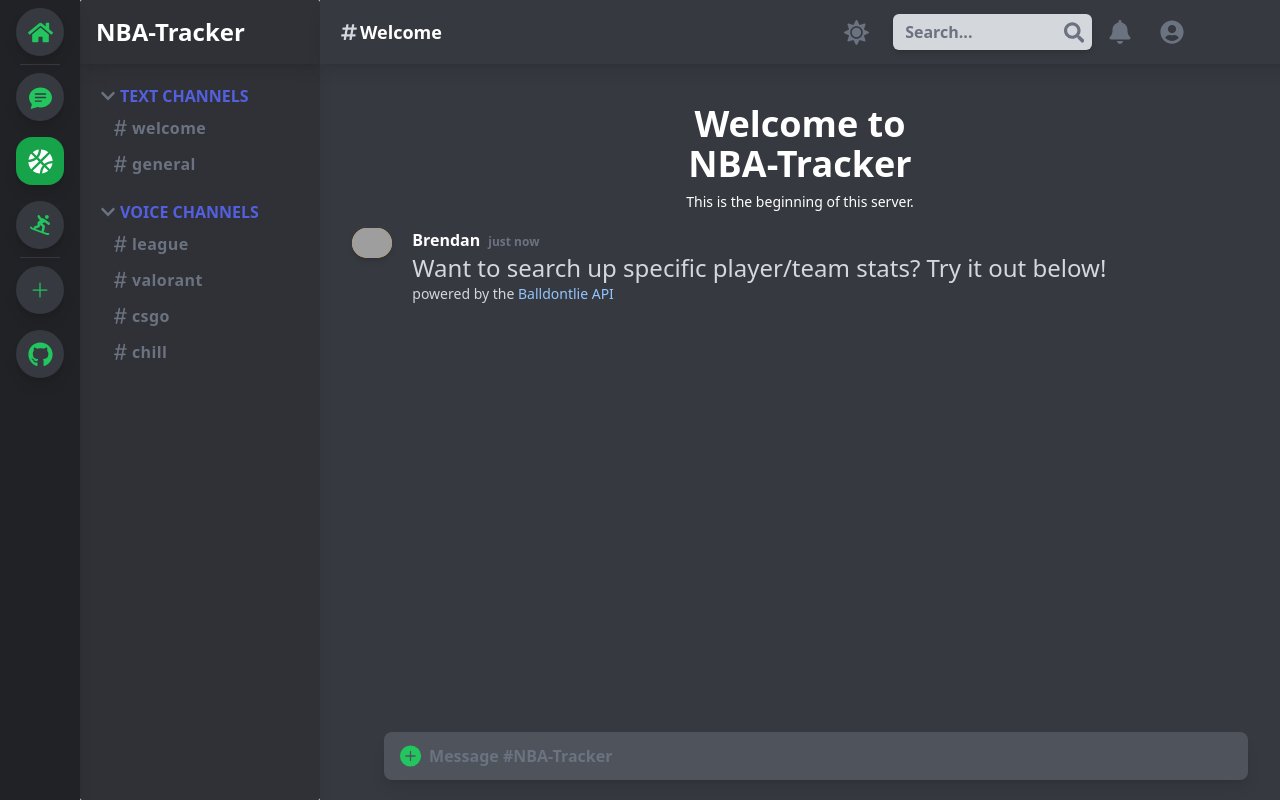
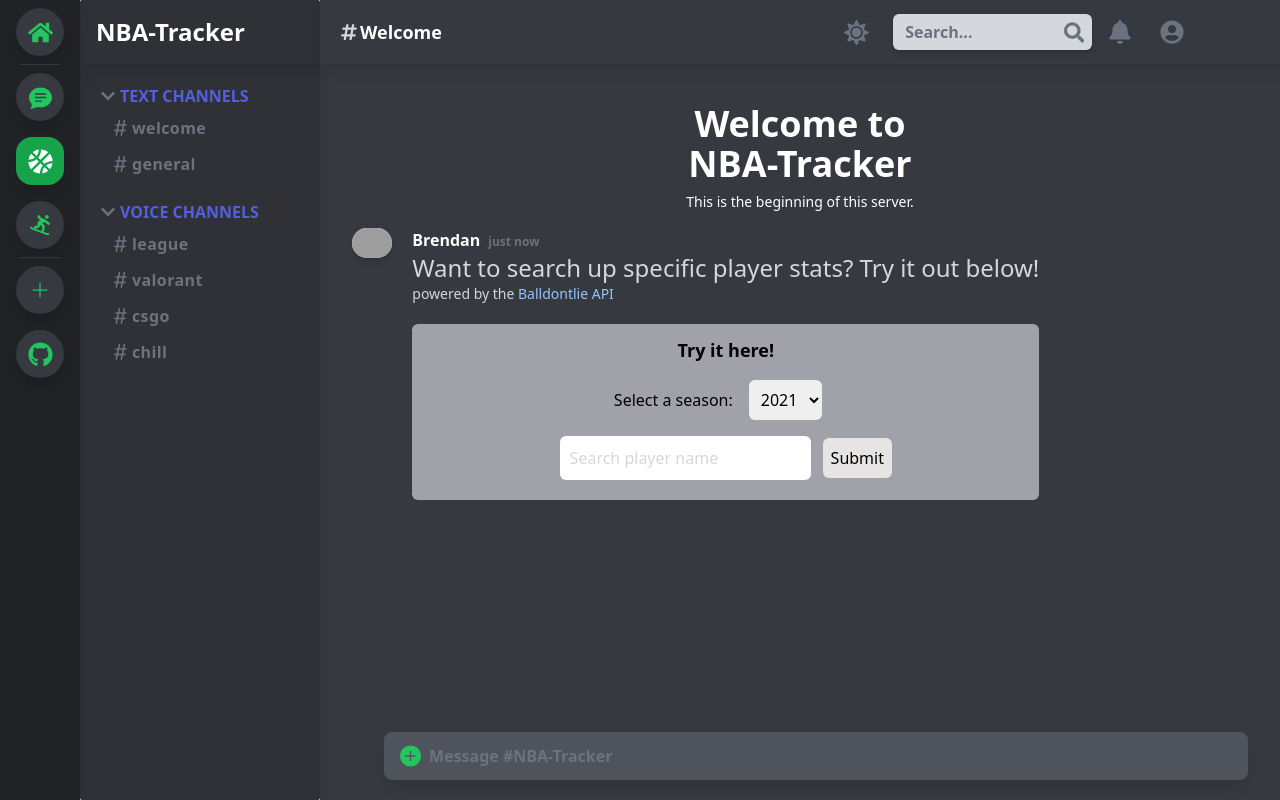
Before and after one commit to bloo327/discord-dashboard, a React (Create React App) app: page / in a window 1280 px wide. Both pictures are taken after a click on the button "NBA-Tracker". Built offline with nearby package versions, Linux system fonts and the light colour scheme; grey boxes are pictures that could not be loaded.

Commit message:
implement nba tracker

```diff
--- a/package.json
+++ b/package.json
@@ -7,6 +7,7 @@
     "@testing-library/jest-dom": "^5.16.4",
     "@testing-library/react": "^13.2.0",
     "@testing-library/user-event": "^13.5.0",
+    "axios": "^0.27.2",
     "react": "^18.1.0",
     "react-dom": "^18.1.0",
     "react-icons": "^4.3.1",
--- a/src/components/Content/Nba.jsx
+++ b/src/components/Content/Nba.jsx
@@ -1,17 +1,19 @@
-import Post from "./Post"
+import Post from "./Post";
+import NbaTracker from "./NbaTracker";
 
 const Nba = () => {
     return (
         <Post name='Brendan' timestamp='just now' text={
                 <div className='nba-wrap'>
                     <h1 className='text-2xl'>
-                        Want to search up specific player/team stats? Try it out below!
+                        Want to search up specific player stats? Try it out below!
                         <p className='text-sm'>powered by the <a className='text-blue-300' target='_blank' rel="noreferrer" href="http://www.balldontlie.io/#introduction">Balldontlie API</a></p>
                     </h1>
+                    <NbaTracker />
                 </div>
             }
         />
     )
 }
 
-export default Nba
+export default Nba;
--- /dev/null
+++ b/src/components/Content/NbaTracker.jsx
@@ -0,0 +1,117 @@
+import { useState, } from 'react';
+import axios from "axios";
+
+const seasons = [2021, 2020, 2019, 2018, 2017, 2016, 2015, 2014, 2013, 2012, 2011, 2010, 2009, 2008, 2007, 2006, 2005, 2004, 2003, 2002, 2001, 2000, 1999, 1998, 1997, 1996, 1995, 1994, 1993, 1992, 1991, 1990, 1989, 1988, 1987, 1986, 1985, 1984, 1983, 1982, 1981, 1980, 1979]
+
+const NbaTracker = () => {
+    const [player, setPlayer] = useState({
+        playerName: '',
+    })
+
+    const [result, setResult] = useState({
+        resultName: '',
+    })
+
+    const [stats, setStats] = useState({
+        playerStats: undefined
+    })
+
+    const [season, setSeason] = useState({
+        season: 2021
+    })
+
+    const getPlayerId = () => {
+        axios.get(`https://www.balldontlie.io/api/v1/players?search=${player.playerName}`)
+        .then(async resp => {
+            if (resp.data.data[0] === undefined) {
+                alert(`This player doesn't exist or hasn't played in the selected season`)
+            } else if (resp.data.data.length > 1) {
+                alert('Please be more specific!')
+            } else {
+                let id = resp.data.data[0].id
+                getPlayerAverages(id)
+                setResult({
+                    resultName: `${resp.data.data[0].first_name} ${resp.data.data[0].last_name}`
+                })
+            }
+        }).catch(error => {
+            console.log(error)
+        });
+    }
+
+    const getPlayerAverages = (playerId) => {
+        axios.get(`https://www.balldontlie.io/api/v1/season_averages?season=${season.season}&player_ids[]=${playerId}`)
+        .then(async resp => {
+            if (resp.data.data.length > 0) {
+                setStats({
+                    playerStats: resp.data.data[0]
+                });
+            } else {
+                setStats({
+                    playerStats: undefined
+                })
+                alert('No stats found for this player in this season!')
+            }
+        }).catch(error => {
+            alert('Error getting averages, make sure season is selected!')
+            console.log(error)
+        });
+    }
+
+    const handleSubmit = (e) => {
+        e.preventDefault();
+        setPlayer({
+            playerName: ''
+        });
+        getPlayerId();
+    }
+
+    const handleChange = (e) => {
+        setPlayer({
+            playerName: e.target.value
+        });
+    }
+
+    const handleSeasonChange = (e) => {
+        setSeason({
+            season: e.target.value
+        });
+    }
+
+    const Results = () => {
+        return (
+            <div className='flex flex-wrap justify-center'>
+                <h1 className='pr-3 pt-2'>Name: <p className='font-bold'>{result.resultName}</p></h1>
+                <h1 className='pr-3 pt-2'>Games Played <p className='font-bold'>{stats.playerStats.games_played}</p></h1>
+                <h1 className='pr-4 pt-2'>FG% <p className='font-bold'>{Math.floor(stats.playerStats.fg_pct * 100)}%</p></h1>
+                <h1 className='pr-4 pt-2'>FT% <p className='font-bold'>{Math.floor(stats.playerStats.ft_pct * 100)}%</p></h1>
+                <h1 className='pr-3 pt-2'>Points <p className='font-bold'>{stats.playerStats.pts}</p></h1>
+                <h1 className='pr-3 pt-2'>Rebounds <p className='font-bold'>{stats.playerStats.reb}</p></h1>
+                <h1 className='pr-3 pt-2'>Assists <p className='font-bold'>{stats.playerStats.ast}</p></h1>
+                <h1 className='pr-3 pt-2'>Steals <p className='font-bold'>{stats.playerStats.stl}</p></h1>
+                <h1 className='pr-3 pt-2'>Blocks <p className='font-bold'>{stats.playerStats.blk}</p></h1>
+                <h1 className='pr-3 pt-2'>Turnovers <p className='font-bold'>{stats.playerStats.turnover}</p></h1>
+            </div>
+        );
+    }
+
+    return (
+        <div className='nbadisplay text-center'>
+            <h1 className='text-lg font-bold'>Try it here!</h1>
+            <div>
+                <label>Select a season:
+                    <select className='rounded-md m-4 p-2' value={season.season} onChange={handleSeasonChange}>
+                        {seasons.map(i => <option key={i}>{i}</option>)}
+                    </select>
+                </label>
+            </div>
+            <form onSubmit={handleSubmit}>
+            <input className='nbasearch' type='text' value={player.playerName} onChange={handleChange} placeholder='Search player name'/>
+            <input className='text-black p-2 rounded-md bg-stone-200' type='submit' value='Submit' />
+            </form>
+            {stats.playerStats ? <Results /> : ''}
+        </div>
+    )
+}
+
+export default NbaTracker;
--- a/src/components/ContentContainer/ContentContainer.jsx
+++ b/src/components/ContentContainer/ContentContainer.jsx
@@ -1,5 +1,5 @@
 import { BsPlusCircleFill } from 'react-icons/bs';
-import Content from '../Content/Content'
+import Content from '../Content/Content';
 import TopNavBar from '../TopNavBar/TopNavBar';
 
 const ContentContainer = ({ content }) => {
@@ -29,4 +29,4 @@ const PlusIcon = () => (
     />
     );
 
-export default ContentContainer
+export default ContentContainer;
--- a/src/components/Sidebar/SideBar.jsx
+++ b/src/components/Sidebar/SideBar.jsx
@@ -45,6 +45,7 @@ const SideBarIcon = ({ icon, dataSet }) => {
     return (icon.props.name === 'Add a server') ? (
         <>
             <button onClick={() => setPopupDisplay(true)} className='sidebar-icon group cursor-pointer' >
+            <span className='sidebar-select group-hover:scale-100'></span>
                 { icon }
 
                 <span className='sidebar-name group-hover:scale-100'>
--- a/src/index.css
+++ b/src/index.css
@@ -256,6 +256,19 @@
     @apply w-full h-full absolute;
   }
 
+  .nba-wrap {
+    @apply w-full;
+  }
+
+  .nbadisplay {
+    @apply flex-col mt-5 w-full bg-zinc-400 rounded-md p-3 text-black;
+  }
+
+  .nbasearch {
+    @apply p-2 mr-3 mb-2 rounded-md border-2 border-transparent focus:outline-none text-black focus:border-black focus:border-2
+    transition duration-300 ease-in-out;
+  }
+
 }
 
 @media (min-width: 640px) {
--- a/src/index.js
+++ b/src/index.js
@@ -5,7 +5,7 @@ import App from './App';
 
 const root = ReactDOM.createRoot(document.getElementById('root'));
 root.render(
-  <React.StrictMode>
+  // <React.StrictMode>
     <App />
-  </React.StrictMode>
+  // </React.StrictMode>
 );
```
Also changed, not shown: 1 other file (tests, documents, lock files or other folders).
